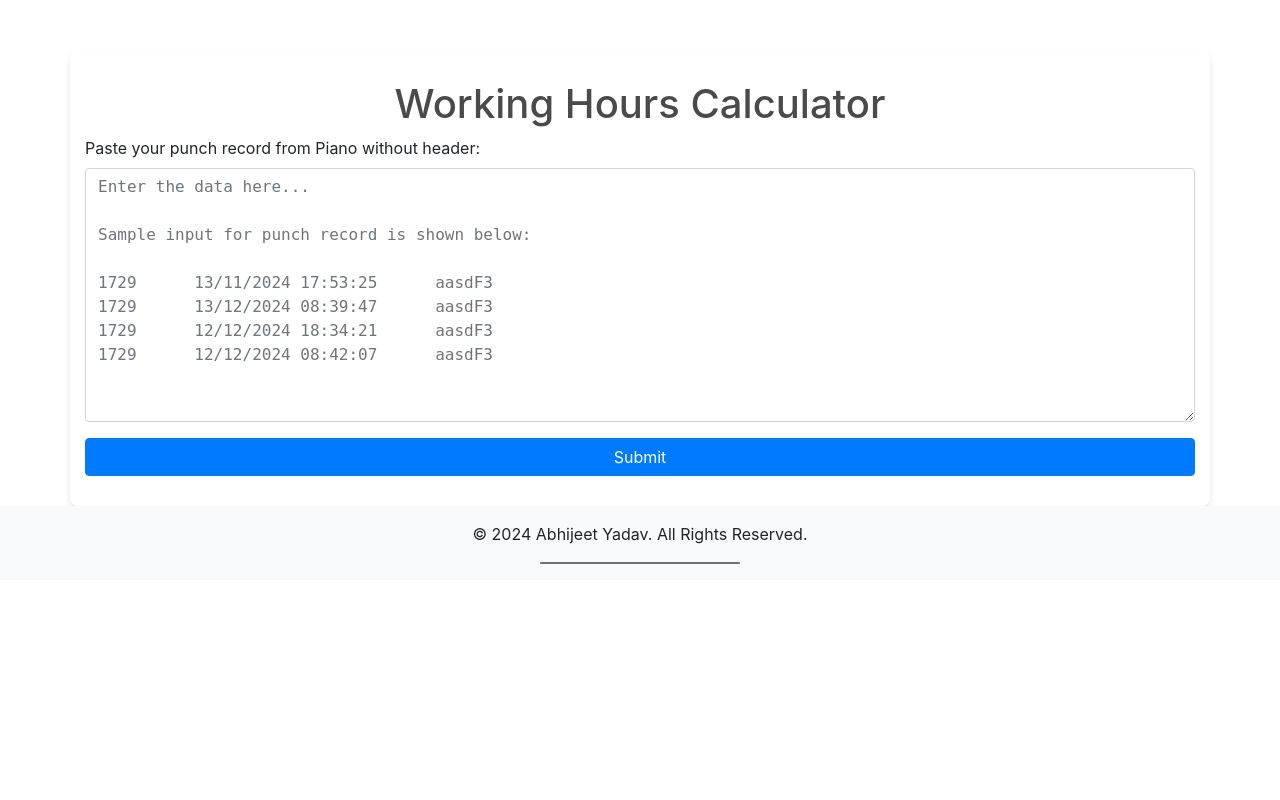
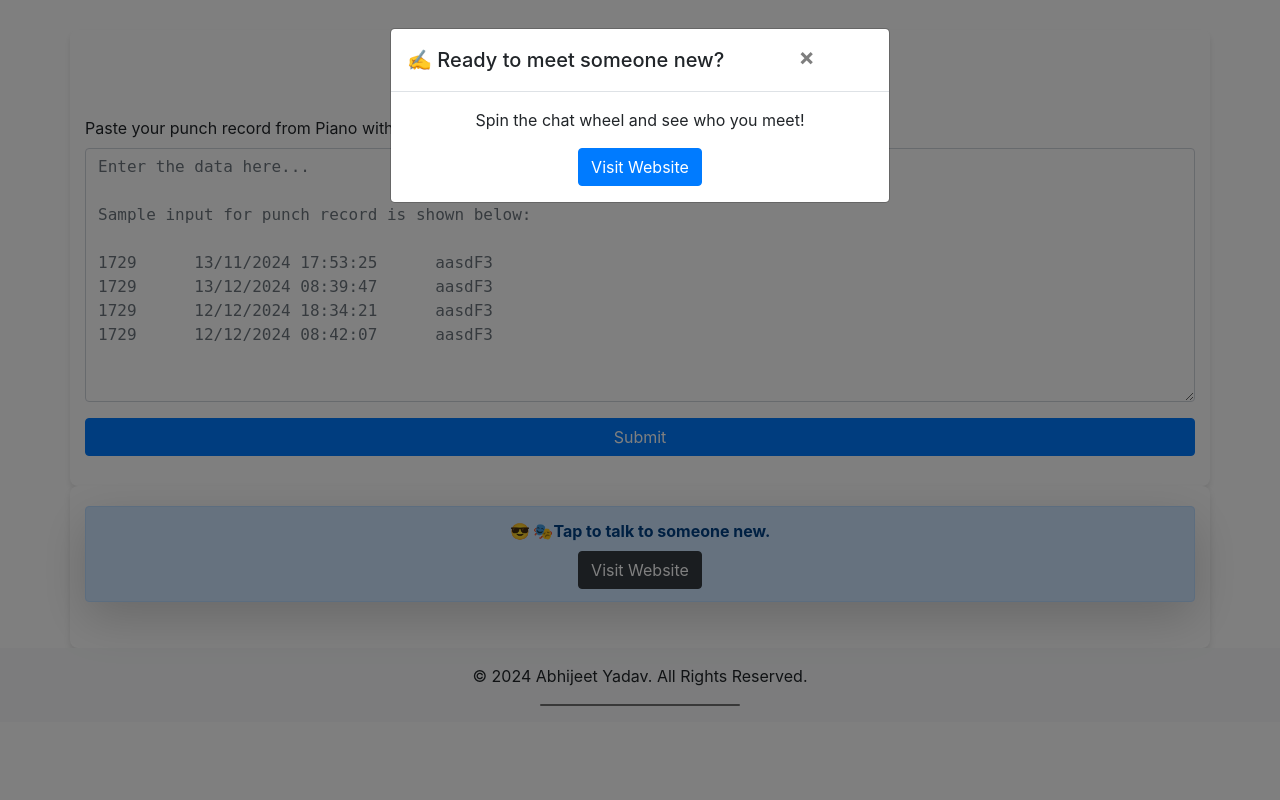
Before and after one commit to Abykaam/abhijeet-clock, a Flask app: page / in a window 1280 px wide. Run offline with Flask 3, Linux system fonts and the light colour scheme; some libraries are stand-ins or nearby versions.

Commit message:
blindmeet chat popup

```diff
--- a/static/styles.css
+++ b/static/styles.css
@@ -7,7 +7,7 @@ body {
 }
 
 .container {
-    margin-top: 50px;
+    margin-top: 30px; /* Reduced the margin-top to move content up */
     padding: 30px;
     background-color: #ffffff;
     border-radius: 8px;
@@ -19,13 +19,13 @@ h1 {
     text-align: center;
     color: #4a4a4a;
     font-size: 36px;
-    margin-bottom: 30px;
+    margin-bottom: 20px; /* Reduced bottom margin to bring the title closer */
 }
 
 h3 {
     color: #4a4a4a;
     font-size: 24px;
-    margin-top: 40px;
+    margin-top: 20px; /* Reduced top margin to move the header up */
     text-align: center;
 }
 
@@ -36,7 +36,7 @@ textarea {
     font-size: 16px;
     border-radius: 8px;
     border: 1px solid #ccc;
-    margin-bottom: 20px;
+    margin-bottom: 15px; /* Reduced bottom margin to bring input area closer */
     box-sizing: border-box;
     resize: vertical;
 }
@@ -61,7 +61,7 @@ button:hover {
 /* Table Styling */
 .table {
     width: 100%;
-    margin-top: 30px;
+    margin-top: 20px; /* Reduced margin-top to bring the table closer */
     border-collapse: collapse;
     box-shadow: 0 4px 6px rgba(0, 0, 0, 0.1);
 }
@@ -92,7 +92,7 @@ button:hover {
     background-color: #f8d7da;
     color: #721c24;
     border-radius: 5px;
-    margin-top: 20px;
+    margin-top: 10px; /* Reduced margin-top for alert box */
     border: 1px solid #f5c6cb;
 }
 
@@ -102,7 +102,16 @@ button:hover {
 }
 
 .table-responsive {
-    margin-top: 30px;
+    margin-top: 20px; /* Reduced margin-top for table responsiveness */
     overflow-x: auto;
     padding: 10px;
 }
+
+/* Adjust margin-top for the alert container specifically */
+.container.mt-3 {
+    margin-top: 0px !important; /* Reduce margin to zero */
+}
+
+.container.mt-3 .alert {
+    margin-top: -10px !important; /* Move the alert box up closer */
+}
--- a/templates/index.html
+++ b/templates/index.html
@@ -70,6 +70,19 @@ Sample input for punch record is shown below:
             <button type="submit" class="btn btn-primary">Submit</button>
             <br>
         </form>
+        <!-- Display the alert after form submission -->
+        {% if form_submitted %}
+        <div class="container mt-3">
+            <div class="alert alert-primary text-center shadow-lg" role="alert">
+                <strong>😎 🎭Tap to talk to someone new.</strong>
+                <br>
+                <a href="https://blindmeet.onrender.com" target="_blank" class="btn btn-dark mt-2">
+                    Visit Website
+                </a>
+            </div>
+        </div>
+        {% endif %}
+
 
         {% if results %}
         <div id="results-section" class="mt-4">
@@ -86,15 +99,15 @@ Sample input for punch record is shown below:
         </div>
         {% endif %}
     </div>
-    <!-- <div class="container mt-3">
+    <div class="container mt-3">
         <div class="alert alert-primary text-center shadow-lg" role="alert">
-            ✍️ Want to share your thoughts? <strong>Write a blog on our platform!</strong>
+            <strong>😎 🎭Tap to talk to someone new.</strong>
             <br>
-            <a href="https://everydayblog.onrender.com" target="_blank" class="btn btn-dark mt-2">
-                Visit Our Blogging Website
+            <a href="https://blindmeet.onrender.com" target="_blank" class="btn btn-dark mt-2">
+                Visit Website
             </a>
         </div>
-    </div> -->
+    </div>
 
 
     <footer class="bg-light py-3 text-center">
@@ -115,22 +128,25 @@ Sample input for punch record is shown below:
     <script src="https://cdn.jsdelivr.net/npm/@popperjs/core@2.9.2/dist/umd/popper.min.js"></script>
     <script src="https://stackpath.bootstrapcdn.com/bootstrap/4.5.2/js/bootstrap.min.js"></script>
     <!-- Bootstrap Modal (Popup) -->
-    <!-- <div class="modal fade" id="blogPopup" tabindex="-1" role="dialog" aria-labelledby="blogPopupLabel" aria-hidden="true">
+    <div class="modal fade" id="blogPopup" tabindex="-1" role="dialog" aria-labelledby="blogPopupLabel" aria-hidden="true">
         <div class="modal-dialog" role="document">
             <div class="modal-content">
                 <div class="modal-header">
-                    <h5 class="modal-title" id="blogPopupLabel">✍️ Write a Blog on Our Platform!</h5>
+                    <h5 class="modal-title text-nowrap" id="blogPopupLabel" style="white-space: nowrap;">
+                        ✍️ Ready to meet someone new?
+                    </h5>
                     <button type="button" class="close" data-dismiss="modal" aria-label="Close">
                         <span aria-hidden="true">&times;</span>
                     </button>
                 </div>
                 <div class="modal-body text-center">
-                    <p>Share your thoughts with the world! Write a blog and showcase your ideas.</p>
-                    <a href="https://everydayblog.onrender.com" target="_blank" class="btn btn-primary">Visit Blogging Website</a>
+                    <p>Spin the chat wheel and see who you meet!</p>
+                    <a href="https://blindmeet.onrender.com" target="_blank" class="btn btn-primary">Visit Website</a>
                 </div>
             </div>
         </div>
-    </div> -->
+    </div>
+
 
     <!-- JavaScript to Show Popup Instantly -->
     <script>
```
